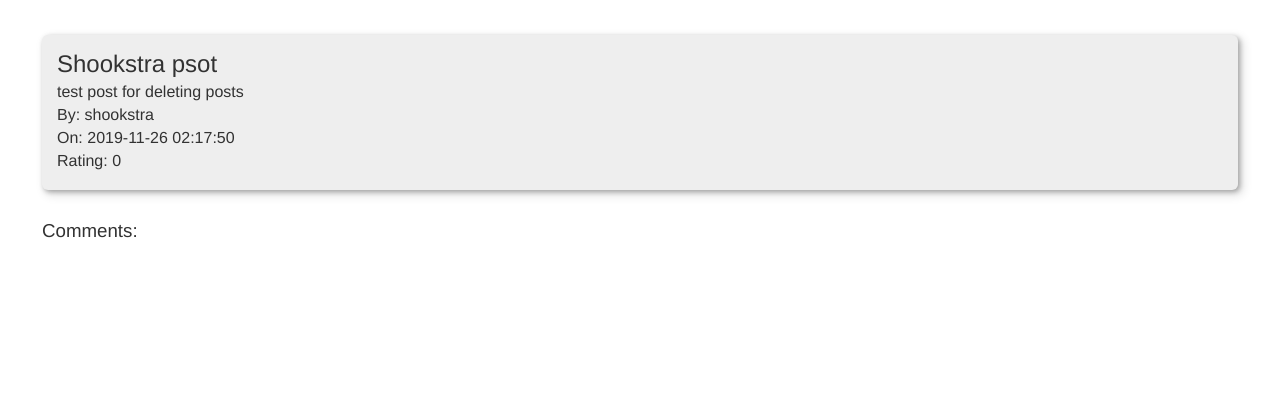
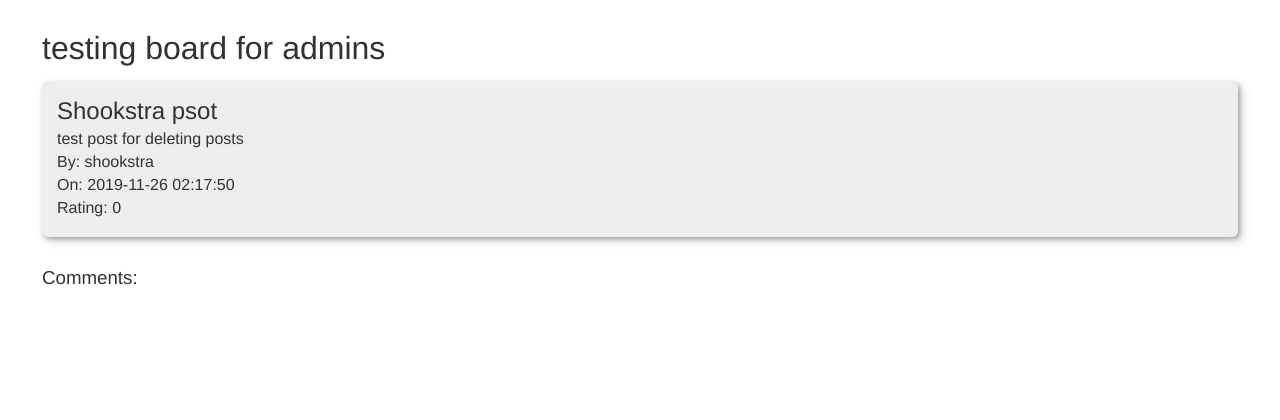
Before and after one commit to SCCpcweb/Read-It, a PHP site: page /subredditController.php?action=viewPost&postID=36 in a window 1280 px wide. Shown: the part 69-489 px from the top of the page. Run offline with PHP 8.4, Linux system fonts and the light colour scheme; data comes from the database, SQL or seed files in the repository; some libraries are stand-ins or nearby versions.

Commit message:
Can view which board a post came from
When a user clicks on a post, there is now a header that tells them where the post is from (board name).

```diff
--- a/subredditController.php
+++ b/subredditController.php
@@ -72,6 +72,7 @@ switch ($action) {
     case 'viewPost':
         $postID = filter_input(INPUT_GET, 'postID');
         $post = postDA::get_post($postID);
+        $subreddit = subredditDA::get_board($post->getSubredditID());
         $comments = commentDA::get_comments_by_postID($post->getPostID());
         include("views/viewPost.php");
         die();
--- a/views/viewPost.php
+++ b/views/viewPost.php
@@ -7,6 +7,7 @@ include_once("models/comment/Comment.php"); ?>
     <?php include_once("views/components/nav.php"); ?>
     <div class="container">
         <div class="container-main">
+            <h1><?php echo htmlspecialchars($subreddit->getSubredditName()); ?></h1>
             <div class="post" style="margin-bottom: 30px">
                 <?php if (!empty($_SESSION['user'])) { ?>
                     <?php include("views/components/voteButton.php"); ?>
```
